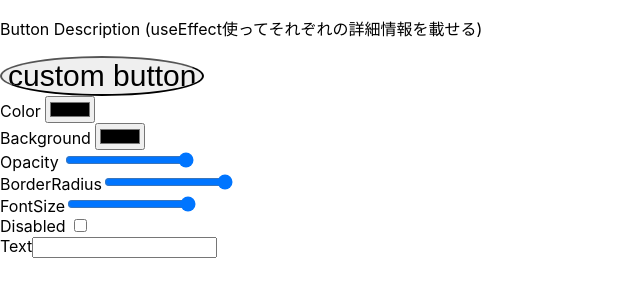
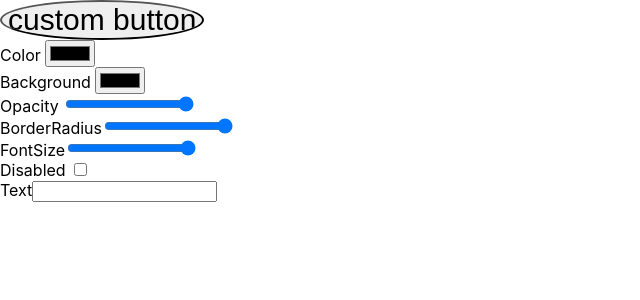
Before and after one commit to ten66/ts-button-customizer, a React (Create React App) app: page / in a window 1280 px wide. Shown: the top 300 px of the page, without its empty margins (0-640 px from the left). Built offline with nearby package versions, Linux system fonts and the light colour scheme.

Commit message:
必要のない文を削除

```diff
--- a/src/App.tsx
+++ b/src/App.tsx
@@ -21,7 +21,6 @@ const App = () => {
 
   return (
     <div>
-      <p>Button Description (useEffect使ってそれぞれの詳細情報を載せる)</p>
       <input
         type="button"
         style={styles}
```
